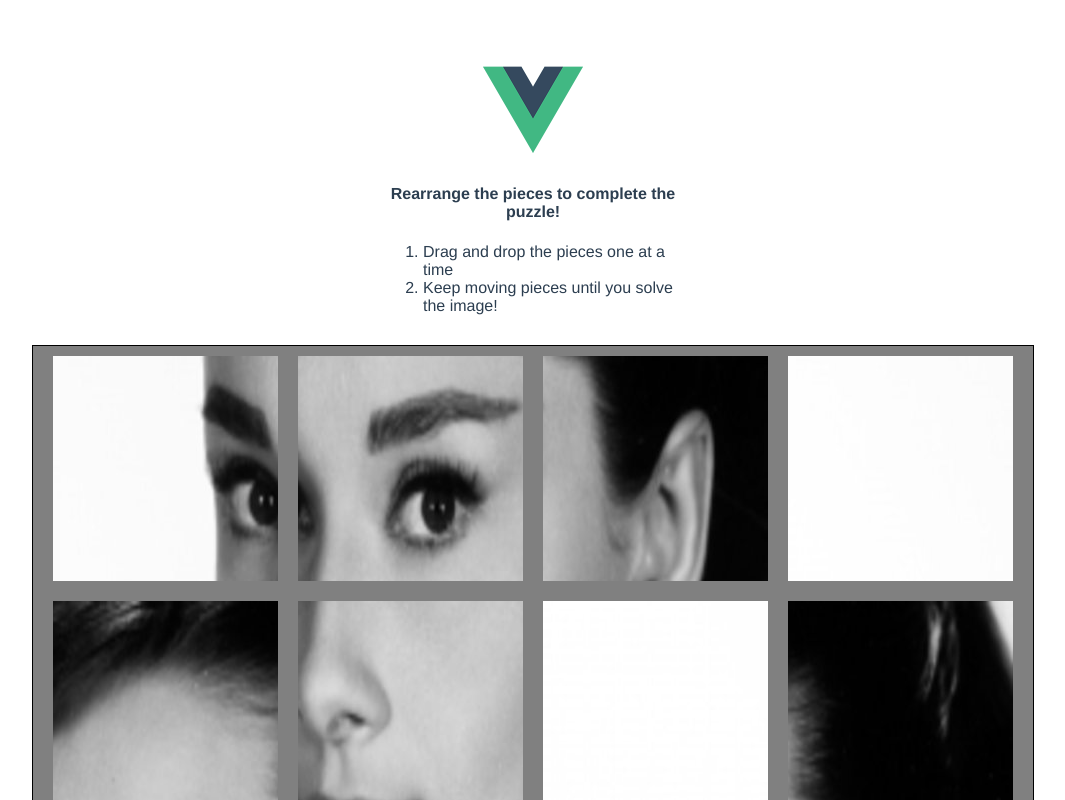
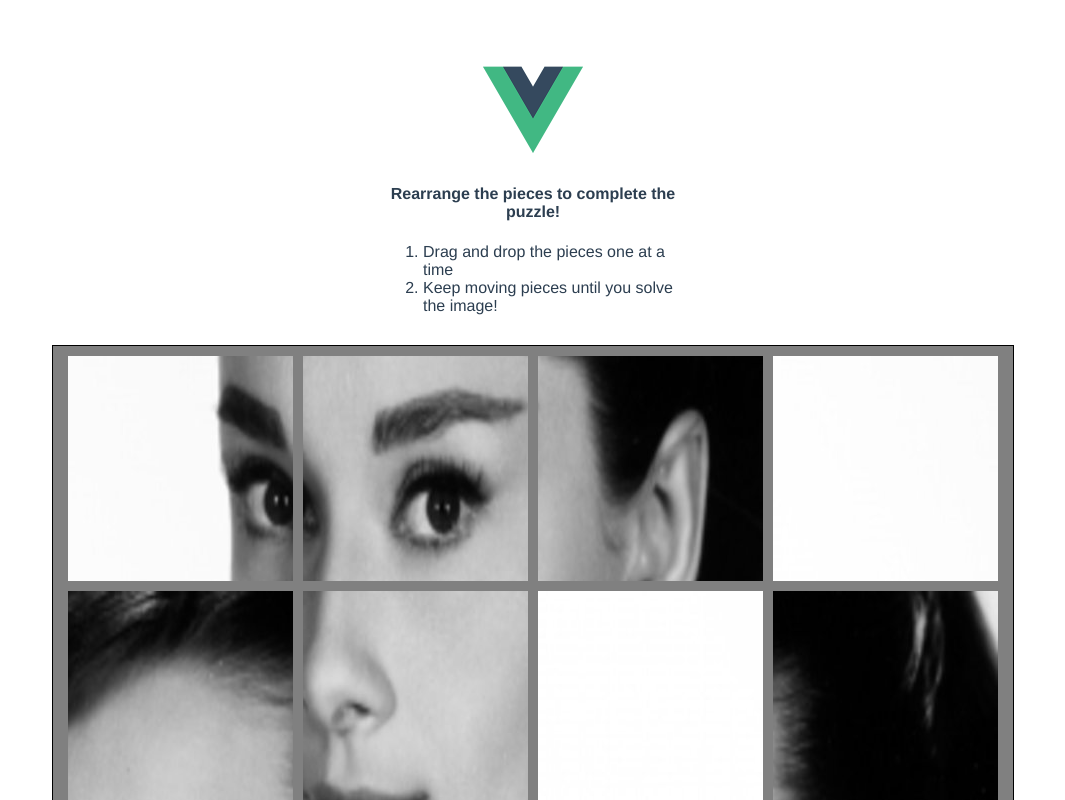
Before and after one commit to JCY-Home/jigsolver, a Vue app: page / in a window 1280 px wide. Shown: the top 800 px of the page, without its empty margins (107-1172 px from the left). Built offline with nearby package versions, Linux system fonts and the light colour scheme.

Commit message:
Tweak styles

```diff
--- a/src/components/Puzzle.vue
+++ b/src/components/Puzzle.vue
@@ -68,7 +68,7 @@ export default {
 
 <style scoped>
 .board {
-	width: 980px;
+	width: 940px;
 	border: 1px solid #000;
 	background-color: #808080;
 	padding: 10px;
@@ -78,9 +78,9 @@ export default {
 	float: left;
 	width: 225px;
 	height: 225px;
-	margin-right: 10px;
-	margin-left: 10px;
-	margin-bottom: 20px;
+	margin-right: 5px;
+	margin-left: 5px;
+	margin-bottom: 10px;
 }
 .puzzlePiece img {
 	/*-webkit-perspective: 1000;
```
